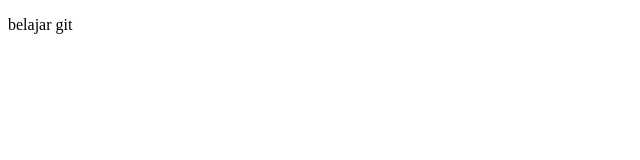
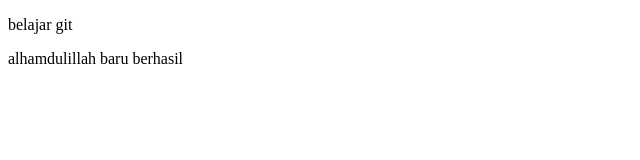
Before and after one commit to sahlanarmadi/belajar-git, a plain HTML site: page index.html in a window 1280 px wide. Shown: the whole page, without its empty margins (0-640 px from the left). Drawn offline with Linux system fonts and the light colour scheme.

Commit message:
perubahan terbaru

```diff
--- a/index.html
+++ b/index.html
@@ -7,5 +7,6 @@
 </head>
 <body>
     <p>belajar git </p>
+    alhamdulillah baru berhasil
 </body>
 </html>
```
